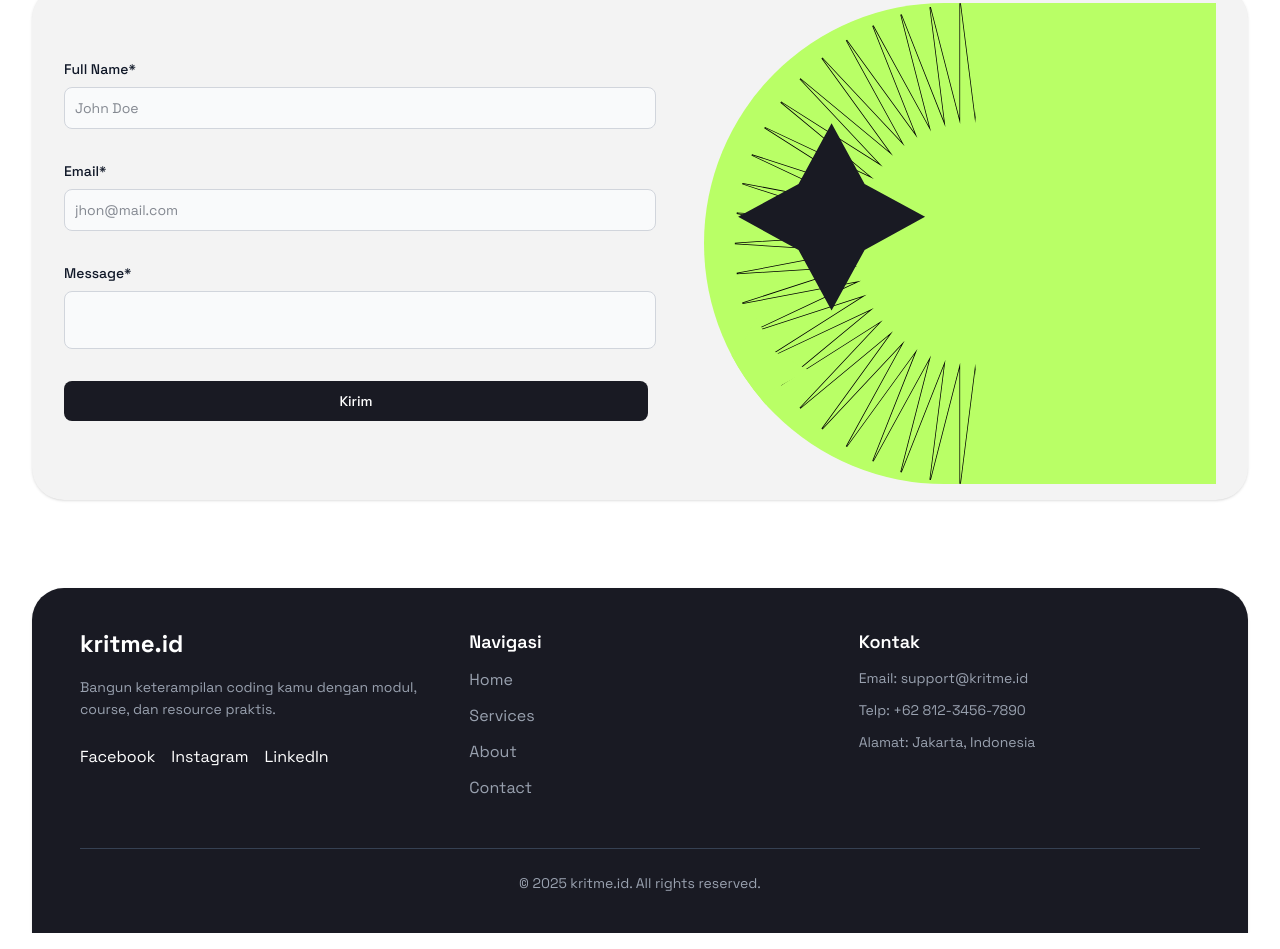
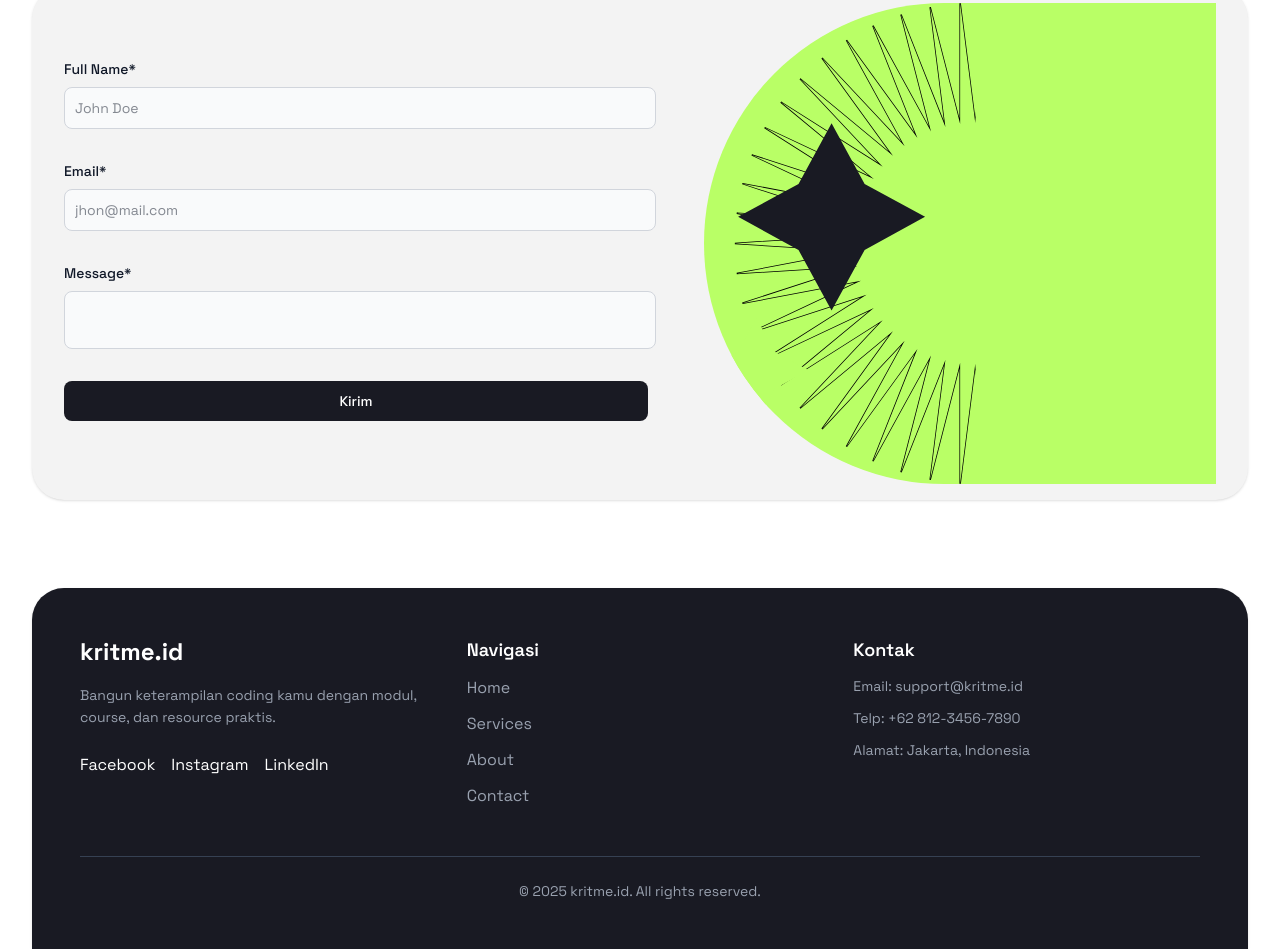
Before and after one commit to nan022/kritme.id, a website: page src/index.html in a window 1280 px wide. Shown: the part 3498-4447 px from the top of the page. Drawn offline with nearby package versions, Linux system fonts and the light colour scheme.

Commit message:
footer update

```diff
--- a/src/index.html
+++ b/src/index.html
@@ -382,13 +382,13 @@
         <!-- Footer Section -->
         <section id="footer-section" class="pt-12">
             <div class="max-w-screen-xl mx-auto px-6 lg:px-8">
-                <div class="flex flex-col gap-12 bg-[#191A23] rounded-t-4xl lg:px-12 lg:py-10 text-white shadow-sm">
+                <div class="flex flex-col gap-12 bg-[#191A23] rounded-t-4xl px-6 py-10 lg:px-12 lg:py-12 text-white shadow-sm">
 
                 <!-- Top Footer -->
-                <div class="flex flex-col lg:flex-row justify-between items-start gap-12">
+                <div class="grid grid-cols-1 sm:grid-cols-2 lg:grid-cols-3 gap-10">
 
                     <!-- Brand -->
-                    <div class="flex flex-col gap-4 flex-1">
+                    <div class="flex flex-col gap-4">
                     <h2 class="text-2xl font-bold">kritme.id</h2>
                     <p class="text-gray-400 text-sm leading-relaxed">
                         Bangun keterampilan coding kamu dengan modul, course, dan resource praktis.
@@ -401,7 +401,7 @@
                     </div>
 
                     <!-- Navigation -->
-                    <div class="flex flex-col gap-3 flex-1">
+                    <div class="flex flex-col gap-3">
                     <h3 class="font-semibold text-lg">Navigasi</h3>
                     <a href="#home" class="text-gray-400 hover:text-[#B9FF66] transition">Home</a>
                     <a href="#services" class="text-gray-400 hover:text-[#B9FF66] transition">Services</a>
@@ -410,7 +410,7 @@
                     </div>
 
                     <!-- Contact -->
-                    <div class="flex flex-col gap-3 flex-1">
+                    <div class="flex flex-col gap-3">
                     <h3 class="font-semibold text-lg">Kontak</h3>
                     <p class="text-gray-400 text-sm">Email: support@kritme.id</p>
                     <p class="text-gray-400 text-sm">Telp: +62 812-3456-7890</p>
```
Also changed, not shown: src/output.css. Lines whose indentation alone changed are shown as unchanged.
